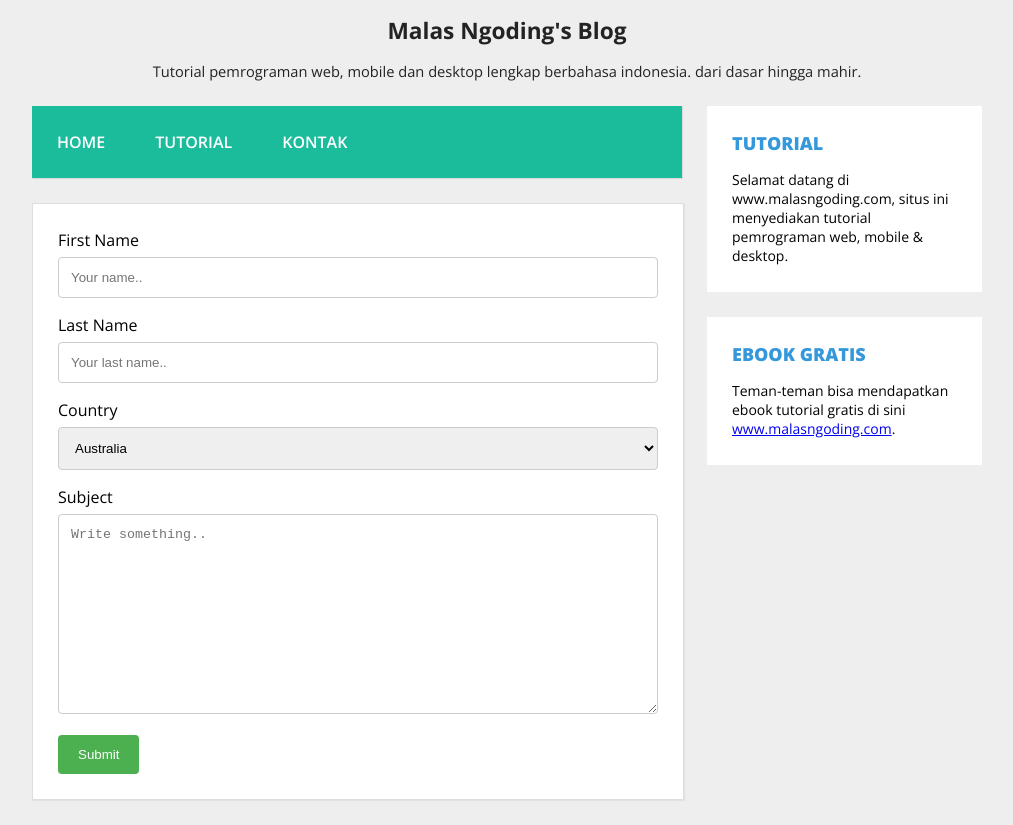
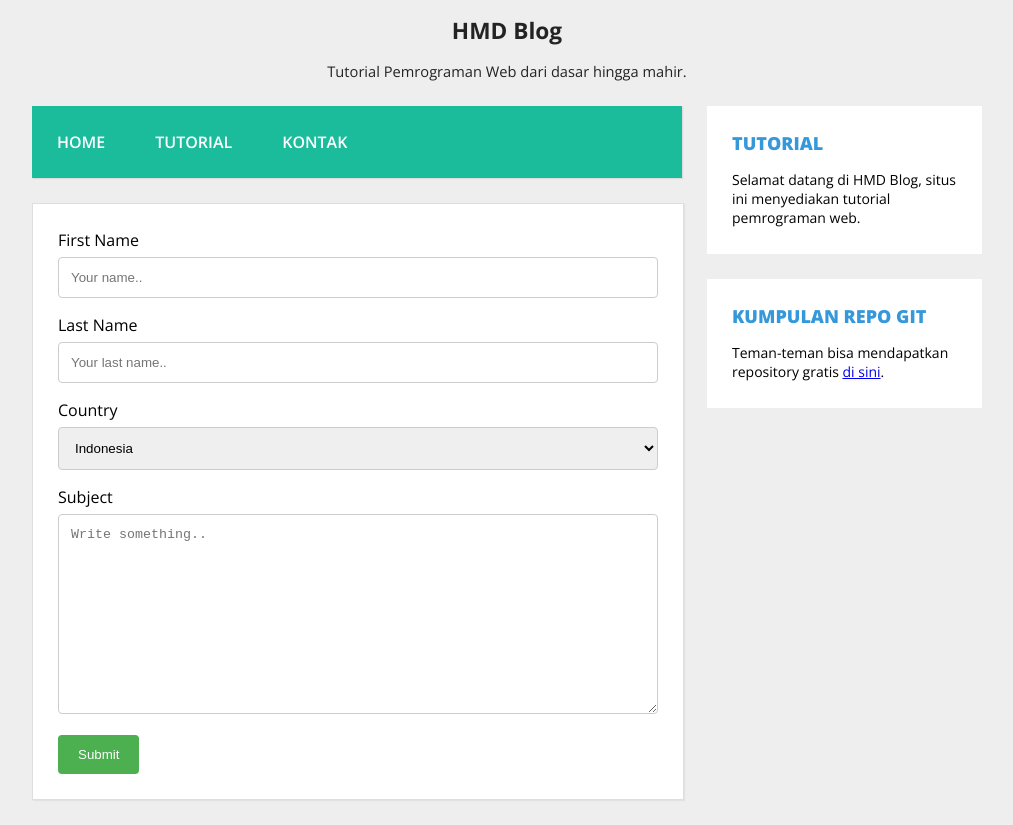
Before and after one commit to hamidwahyudin/tugas-pemrograman-web1, a plain HTML site: page contact.html in a window 1280 px wide. Shown: the whole page, without its empty margins (133-1146 px from the left). Drawn offline with nearby package versions, Linux system fonts and the light colour scheme.

Commit message:
Fix slogan & widget

```diff
--- a/contact.html
+++ b/contact.html
@@ -1,7 +1,7 @@
 <!DOCTYPE html>
 <html>
 <head>
-	<title>MalasNgoding's Blog</title>
+	<title>HMD Blog</title>
 	<link rel="stylesheet" type="text/css" href="blog.css">
 	<style type="text/css" media="screen">
 		/* Style inputs with type="text", select elements and textareas */
@@ -36,8 +36,8 @@
 
 	<!-- bagian header template -->
 	<header>
-		<h1 class="judul">Malas Ngoding's Blog</h1>
-		<p class="deskripsi">Tutorial pemrograman web, mobile dan desktop lengkap berbahasa indonesia. dari dasar hingga mahir.</p>
+		<h1 class="judul">HMD Blog</h1>
+		<p class="deskripsi">Tutorial Pemrograman Web dari dasar hingga mahir.</p>
 	</header>
 	<!-- akhir bagian header template -->
 
@@ -62,11 +62,11 @@
 		<aside class="sidebar">
 			<div class="widget">
 				<h2>Tutorial</h2>
-				<p>Selamat datang di www.malasngoding.com, situs ini menyediakan tutorial pemrograman web, mobile & desktop.</p>
+				<p>Selamat datang di HMD Blog, situs ini menyediakan tutorial pemrograman web.</p>
 			</div>
 			<div class="widget">
-				<h2>Ebook Gratis</h2>
-				<p>Teman-teman bisa mendapatkan ebook tutorial gratis di sini <a target="_blank" href="http://www.malasngoding.com">www.malasngoding.com</a>.</p>
+				<h2>Kumpulan Repo Git</h2>
+				<p>Teman-teman bisa mendapatkan repository gratis <a target="_blank" href="http://www.github.com/hamidwahyudin">di sini</a>.</p>
 			</div>
 		</aside>
 		<!-- akhir bagian sidebar website -->
@@ -74,16 +74,15 @@
 		<!-- bagian konten Blog -->
 		<div class="blog">
 			<div class="conteudo">
-				<form action="/action_page.php">
+				<form action="#">
 					<label for="fname">First Name</label>
 					<input type="text" id="fname" name="firstname" placeholder="Your name..">
 					<label for="lname">Last Name</label>
 					<input type="text" id="lname" name="lastname" placeholder="Your last name..">
 					<label for="country">Country</label>
 					<select id="country" name="country">
+						<option value="indonesia">Indonesia</option>
 						<option value="australia">Australia</option>
-						<option value="canada">Canada</option>
-						<option value="usa">USA</option>
 					</select>
 					<label for="subject">Subject</label>
 					<textarea id="subject" name="subject" placeholder="Write something.." style="height:200px"></textarea>
```
Also changed, not shown: content.html (+7 -7 lines), index.html (+20 -8 lines).
